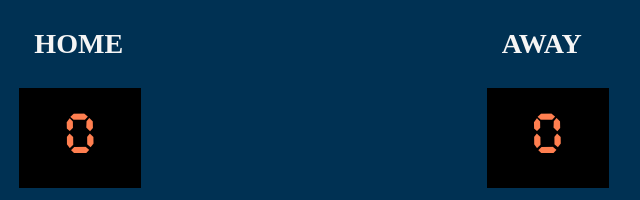
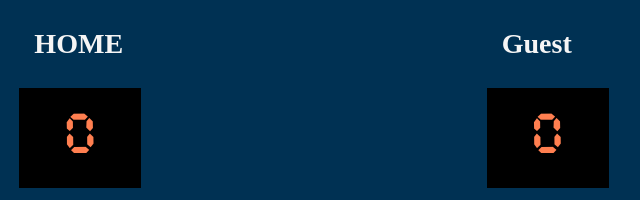
Before and after one commit to OscarM00/Scoreboard, a website built with Vite: page index.html in a window 1280 px wide. Shown: the top 200 px of the page, 326-966 px from the left. Built offline with nearby package versions, Linux system fonts and the light colour scheme.

Commit message:
Changed scoreboard

```diff
--- a/index.html
+++ b/index.html
@@ -18,7 +18,7 @@
             </div>
 
             <div>
-                <h3>AWAY</h3>
+                <h3>Guest</h3>
                 <div class="scoreBackground">
                     <p id="guest-Score">0</p>
                 </div>
```
Also changed, not shown: 1 other file.
